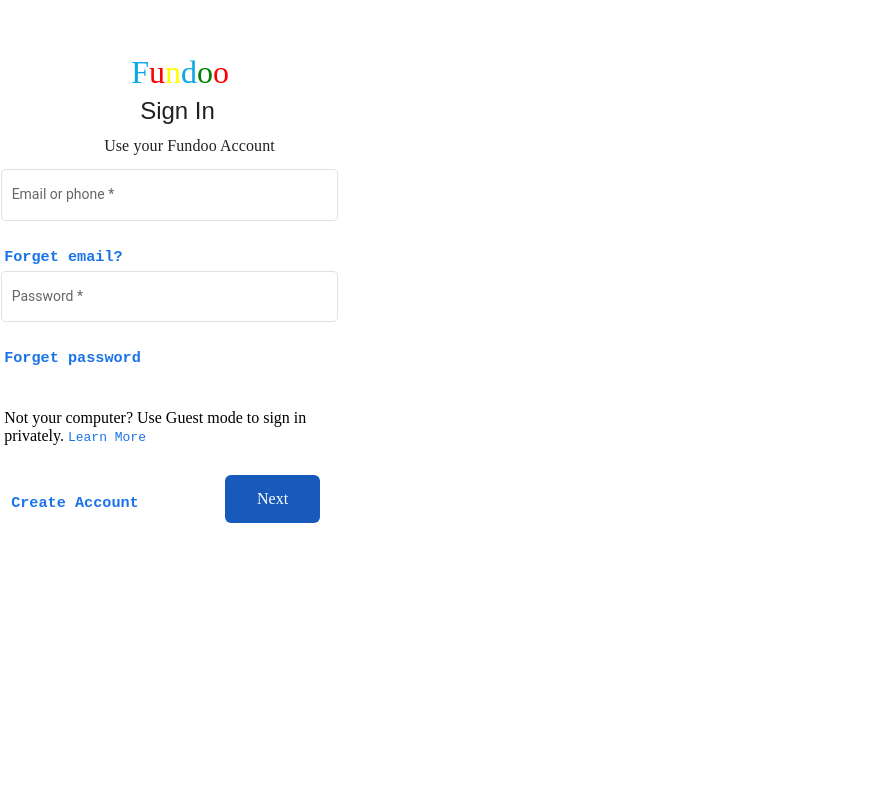
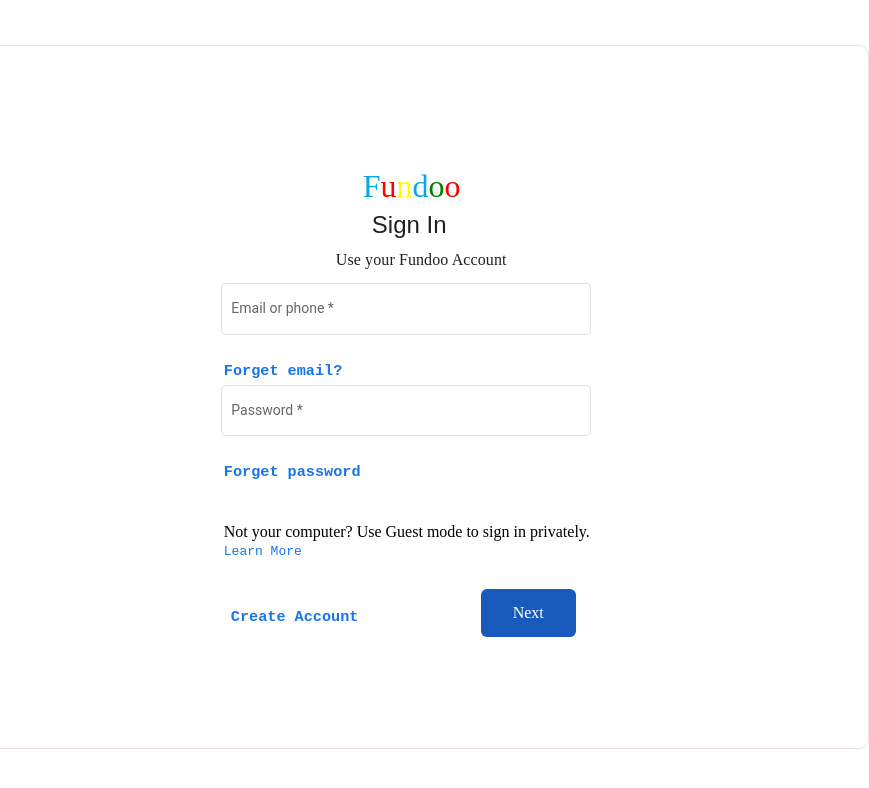
Before and after one commit to Aj007ar/FundooNotes, an Angular app: page /signin in a window 600 px wide. Shown: the top 788 px of the page, 869 px wide, since content can reach past the window. Built offline with nearby package versions, Linux system fonts and the light colour scheme.

Commit message:
[Ajay] Added responsive for create note

```diff
--- a/src/app/app.component.html
+++ b/src/app/app.component.html
@@ -4,5 +4,6 @@
 <app-reset-password></app-reset-password> -->
 <router-outlet></router-outlet>
 <!-- <app-dashboard></app-dashboard> -->
-<!-- <app-parent></app-parent>
-<app-child></app-child> -->
+
+<!-- <app-child></app-child>
+<app-demo1></app-demo1> -->
--- a/src/app/app.module.ts
+++ b/src/app/app.module.ts
@@ -34,6 +34,7 @@
 import { FilterPipe } from './Pipe/filter.pipe';
 import { CollaboratorComponent } from './components/collaborator/collaborator.component';
 
+
 @NgModule({
   declarations: [
     AppComponent,
@@ -51,7 +52,7 @@
     ArchiveNoteComponent,
     UpdateNoteComponent,
     FilterPipe,
-    CollaboratorComponent
+    CollaboratorComponent,
   ],
   imports: [
     BrowserModule,
--- a/src/app/components/collaborator/collaborator.component.scss
+++ b/src/app/components/collaborator/collaborator.component.scss
@@ -49,12 +49,12 @@
     border: none;
   }
   .font{
-    font-size: 20px;
+    font-size: 18px;
     text-transform: capitalize;
-    margin: 6px;
-    margin-left: 10px;
-    color: aliceblue;
+    margin-left: 9px;
+    color: white;
     font-weight: bolder;
+    padding-top: 6px;
   }
   .name{
     text-transform: capitalize;
@@ -63,7 +63,7 @@
     width: 33px;
     height: 33px;
     border-radius: 100%;
-    background-color: #508178;
+    background-color: #ec4452;
     margin-right: 10px;
     margin-left: 5px;
   }
--- a/src/app/components/create-note/create-note.component.scss
+++ b/src/app/components/create-note/create-note.component.scss
@@ -96,3 +96,13 @@
     background-color: transparent;
     cursor: pointer;
 }
+@media(min-width:160px)and (max-width:600px){
+    .note-container{
+        width: 483px;
+    margin: 14px;
+    margin-left: 36px;
+    }
+    .icons{
+        padding-left: 325px;
+    }
+}
--- a/src/app/components/display-note/display-note.component.scss
+++ b/src/app/components/display-note/display-note.component.scss
@@ -7,9 +7,9 @@
 .notes {
     // margin: 28px;
     // margin-left: 185px;
-    border: 1px solid gray;
-    border-color: rgb(113, 112, 112);
-    box-shadow: 1px 1px 3px 3px rgba(74, 77, 78, 0.22);
+    // border: 1px solid gray;
+    border-color:#e0e0e0;
+    // box-shadow: 1px 1px 3px 3px rgba(74, 77, 78, 0.22);
     border-radius: 12px;
     display: flex;
     flex-direction: column;
@@ -63,21 +63,26 @@
     width: 33px;
     height: 33px;
     border-radius: 100%;
-    background-color: #508178;
+    background-color: #ec4452;
     margin-right: 10px;
     margin-left: 5px;
   }
   .font{
-    font-size: 21px;
+    font-size: 18px;
     text-transform: capitalize;
-    /* margin: 0px; */
-    margin-left: 7px;
-    color: aliceblue;
+    margin-left: 9px;
+    color: white;
     font-weight: bolder;
-    /* margin-top: 2px; */
-    padding-top: 3px;
+    padding-top: 6px;
   }
   .collab{
     display: flex;
     flex-direction: row;
   }
+  @media(min-width:160px)and (max-width:600px){
+    .notes{
+        width: 431px;
+    margin-left: -25px;
+
+    }
+  }
--- a/src/app/components/registration/registration.component.scss
+++ b/src/app/components/registration/registration.component.scss
@@ -216,15 +216,18 @@
     cursor: pointer;
 }
 
-@media only screen and (max-width:860px) {
+@media(min-width:160px)and (max-width:600px) {
     .logo{
         margin: 1px;
     }
     .header-container {
-        padding: 3px 25px 136px;
-    margin-left: -7%;
-    margin-top: 8px;
-    border: none;
+        padding: 39px 88px 136px;
+        margin-left: -7%;
+        margin-top: 8px;
+        border: none;
+    }
+    .form-container{
+        width: 90%;
     }
 
     .logo-block {
@@ -240,16 +243,16 @@
         display: flex;
         flex-direction: column;
     }
-    .mat-form-field {
-        padding: 0rem;
-    width: 82%;
-    }
+    // .mat-form-field {
+    //     padding: 0rem;
+    // width: 82%;
+    // }
     .fname {
         display: block;
 
         .mat-form-field {
             padding: 0rem;
-            width: 166%;
+            width: 225%;
         }
     }
     .lname {
@@ -257,14 +260,14 @@
 
         .mat-form-field {
             padding: 0rem;
-            width: 91%;
+            width: 104%;
         }
     }
     .email-container {
        display: block;
        .mat-form-field {
         padding: 0rem;
-        width: 86%;
+        width: 100%;
     }
     }
     .password-field {
@@ -274,14 +277,14 @@
 
         .mat-form-field {
             padding: 0rem;
-            width: 166%;
+            width: 226%;
         }
     }
     .conf-pass{
         margin-bottom: -48px;
         .mat-form-field {
             padding: 0rem;
-            width: 84%;
+            width: 100%;
         }
     }
     }
@@ -301,15 +304,80 @@
         display: none;
     }
 }
+@media(min-width:600px)and (max-width:899px) {
+    .logo{
+        margin: 1px;
+    }
+    .header-container {
+        margin-left: 110px;
+        width: 450px;
+    }
 
-@media only screen and (max-width:601px) {
-    .header-container {
-        padding: 3px 25px 136px;
-    margin-left: -7%;
-    margin-top: 8px;
-    border: none;
-    }
     .logo-block {
         display: none;
     }
+    // .form-block {
+    //     margin: 0px;
+    // }
+    // .name-block{
+    //     margin: 0px;
+    // }
+    // .mat-form-field {
+    //     margin: 0px;
+    // }
+    // .fname {
+    //     display: block;
+
+    //     .mat-form-field {
+    //         padding: 0rem;
+    //         width: 166%;
+    //     }
+    // }
+    // .lname {
+    //     display: block;
+
+    //     .mat-form-field {
+    //         padding: 0rem;
+    //         width: 91%;
+    //     }
+    // }
+    // .email-container {
+    //    display: block;
+    //    .mat-form-field {
+    //     padding: 0rem;
+    //     width: 86%;
+    // }
+    // }
+    // .password-field {
+    //     margin: 0px;
+    //     .pass{
+
+    //     .mat-form-field {
+    //         padding: 0rem;
+    //         width: 166%;
+    //     }
+    // }
+    // .conf-pass{
+    //     margin-bottom: -48px;
+    //     .mat-form-field {
+    //         padding: 0rem;
+    //         width: 84%;
+    //     }
+    // }
+    // }
+    // .mail-msg {
+    //     margin: 0rem;
+    //     margin-bottom: -4rem;
+    //     padding: 0rem;
+    //     margin-left: -15px;
+    // }
+    // .show-pass {
+    //     margin: 3rem;
+    //     padding: 1rem;
+    //     margin-left: -22px;
+    //     margin-bottom: -2rem;
+    // }
+    // .pass-msg{
+    //     display: none;
+    // }
 }
--- a/src/app/components/signin/signin.component.scss
+++ b/src/app/components/signin/signin.component.scss
@@ -164,17 +164,60 @@
 }
 
 
-@media only screen and (max-width:860px) {
+// @media only screen and (max-width:560px) {
+//     .header-container {
+//         height: auto;
+//         align-content: center;
+//         padding: 10px 25px 44px;
+//         margin-left: -7%;
+//         margin-top: 44px;
+//     }
+
+//     .form-field {
+//         width: 80%;
+//     }
+
+//     .submit-field {
+//         margin-left: 7px;
+//         margin-right: 46px;
+//     }
+
+
+
+// }
+
+@media(min-width:160px)and (max-width:460px) {
     .header-container {
         height: auto;
         align-content: center;
-        padding: 10px 25px 44px;
+        // padding: 10px 25px 44px;
         margin-left: -7%;
         margin-top: 44px;
+        border: none;
     }
 
     .form-field {
-        width: 80%;
+        width: 91%;
+        margin-left: 12px;
+    }
+
+    .submit-field {
+        margin-left: 7px;
+        margin-right: 46px;
+    }
+}
+
+@media(min-width:460px)and (max-width:860px) {
+    .header-container {
+        height: auto;
+        align-content: center;
+        padding: 122px 244px 84px;
+        margin-left: -5%;
+        margin-top: 45px;
+    }
+
+    .form-field {
+        width: 100%;
     }
 
     .submit-field {
@@ -185,23 +228,3 @@
 
 
 }
-
-@media only screen and (max-width:601px) {
-    .header-container {
-        height: auto;
-        align-content: center;
-        padding: 10px 25px 44px;
-        margin-left: -7%;
-        margin-top: 44px;
-        border: none;
-    }
-
-    .form-field {
-        width: 91%;
-    margin-left: 12px;
-    }
-    .submit-field {
-        margin-left: 7px;
-        margin-right: 46px;
-    }
-}
--- a/src/app/components/signin/signin.component.ts
+++ b/src/app/components/signin/signin.component.ts
@@ -48,7 +48,7 @@
       )
     }
 
-    alert('SUCCESS!! :-)\n\n' + JSON.stringify(this.loginForm.value))
+    // alert('SUCCESS!! :-)\n\n' + JSON.stringify(this.loginForm.value))
   }
 
 }
--- a/src/app/components/update-note/update-note.component.scss
+++ b/src/app/components/update-note/update-note.component.scss
@@ -68,19 +68,17 @@
     width: 33px;
     height: 33px;
     border-radius: 100%;
-    background-color: #508178;
+    background-color: #ec4452;
     margin-right: 10px;
     margin-left: 5px;
   }
   .font{
-    font-size: 21px;
+    font-size: 18px;
     text-transform: capitalize;
-    /* margin: 0px; */
-    margin-left: 7px;
-    color: aliceblue;
+    margin-left: 9px;
+    color: white;
     font-weight: bolder;
-    /* margin-top: 2px; */
-    padding-top: 3px;
+    padding-top: 6px;
   }
   .collab{
     display: flex;
```
Also changed, not shown: src/app/components/dashboard/dashboard.component.scss (+112 -33 lines).
